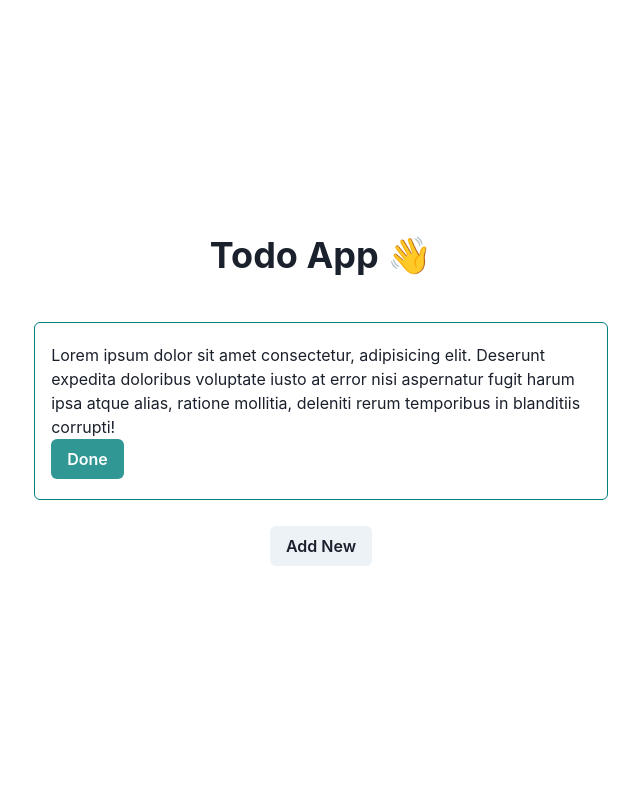
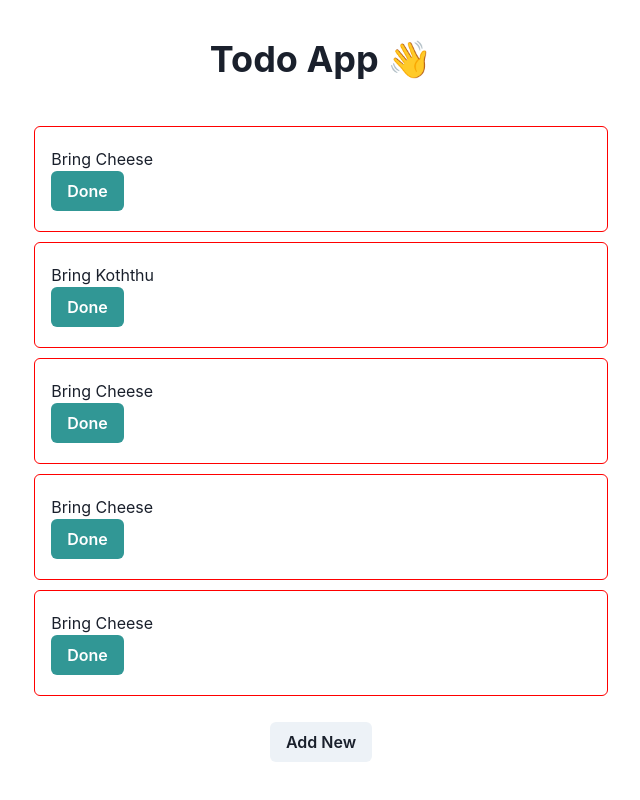
Before and after one commit to CharukaHS/mern-kuppi, a Next.js app in the folder frontend/: page /dashboard in a window 1280 px wide. Shown: the whole page, without its empty margins (319-959 px from the left). Built offline with nearby package versions, Linux system fonts and the light colour scheme.

Commit message:
Make TodoCard

```diff
--- /dev/null
+++ b/frontend/components/TodoCard.tsx
@@ -0,0 +1,24 @@
+import React from "react";
+import { Box, Button, Text } from "@chakra-ui/react";
+
+interface TodoCardProps {
+  task: string;
+}
+
+const TodoCard: React.FC<TodoCardProps> = ({ task }) => {
+  return (
+    <Box
+      border="1px"
+      borderColor="red"
+      paddingX={4}
+      paddingY={5}
+      rounded="md"
+      marginY="10px"
+    >
+      <Text>{task}</Text>
+      <Button colorScheme="teal">Done</Button>
+    </Box>
+  );
+};
+
+export default TodoCard;
--- a/frontend/pages/dashboard.tsx
+++ b/frontend/pages/dashboard.tsx
@@ -2,6 +2,7 @@ import React from "react";
 import type { NextPage } from "next";
 import { Box, Container, Flex, Heading, Text } from "@chakra-ui/layout";
 import { Button } from "@chakra-ui/button";
+import TodoCard from "../components/TodoCard";
 
 const dashboard: NextPage = () => {
   return (
@@ -9,22 +10,11 @@ const dashboard: NextPage = () => {
       <Heading>Todo App 👋</Heading>
 
       <Container mt="35px" overflowY="auto" maxH="75%">
-        <Box
-          border="1px"
-          borderColor="teal"
-          paddingX={4}
-          paddingY={5}
-          rounded="md"
-          marginY="10px"
-        >
-          <Text>
-            Lorem ipsum dolor sit amet consectetur, adipisicing elit. Deserunt
-            expedita doloribus voluptate iusto at error nisi aspernatur fugit
-            harum ipsa atque alias, ratione mollitia, deleniti rerum temporibus
-            in blanditiis corrupti!
-          </Text>
-          <Button colorScheme="teal">Done</Button>
-        </Box>
+        <TodoCard task="Bring Cheese" />
+        <TodoCard task="Bring Koththu" />
+        <TodoCard task="Bring Cheese" />
+        <TodoCard task="Bring Cheese" />
+        <TodoCard task="Bring Cheese" />
       </Container>
 
       <Button mt={4}>Add New</Button>
```
